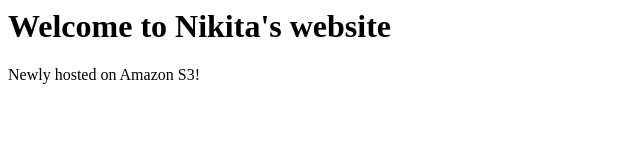
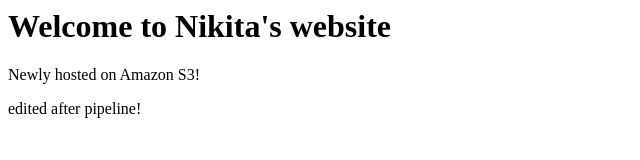
Before and after one commit to nikita-gokavi-htw/ProITD, a plain HTML site: page index.html in a window 1280 px wide. Shown: the whole page, without its empty margins (0-640 px from the left). Drawn offline with Linux system fonts and the light colour scheme.

Commit message:
edited to check if pipeline is working

```diff
--- a/index.html
+++ b/index.html
@@ -5,5 +5,6 @@
 <body>
   <h1>Welcome to Nikita's website</h1>
   <p>Newly hosted on Amazon S3!</p>
+  <p>edited after pipeline!</p>
 </body>
 </html>
```
